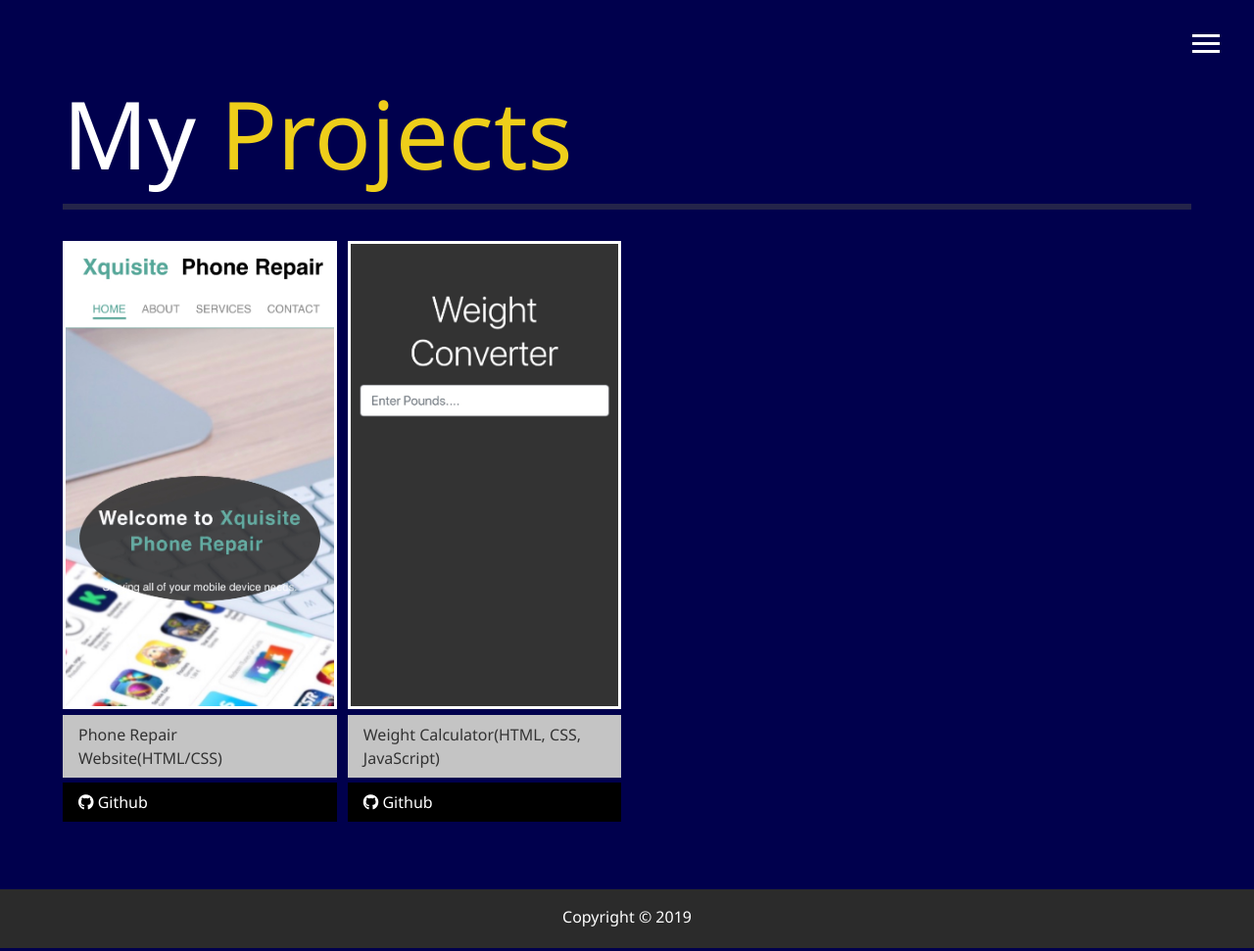
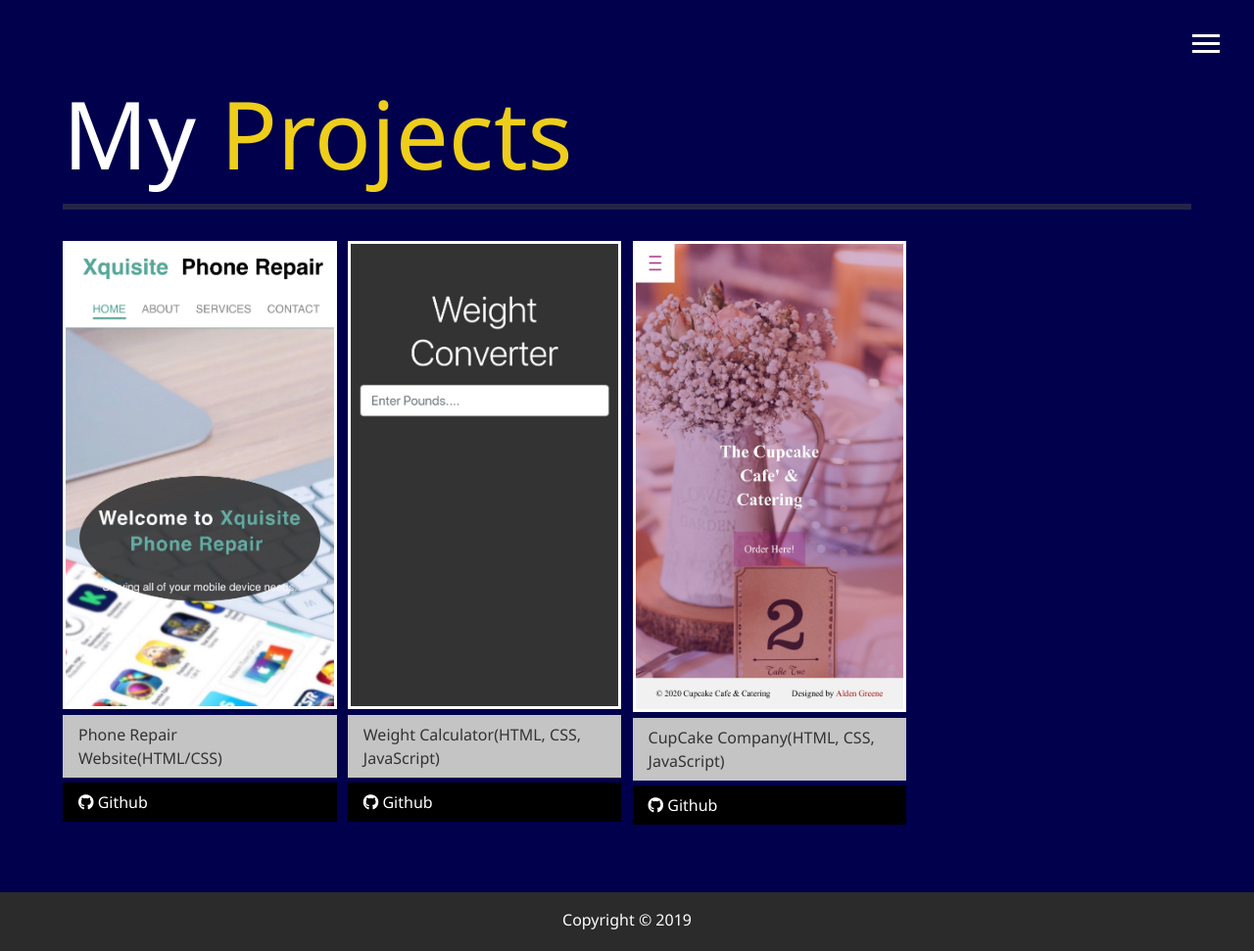
Before and after one commit to aldeng323/MyPortfolio, a plain HTML site: page work.html in a window 1280 px wide. Shown: the whole page at 98% size. Drawn offline with Linux system fonts and the light colour scheme.

Commit message:
mods
added photo to portfolio project

```diff
--- a/work.html
+++ b/work.html
@@ -86,22 +86,22 @@
       </div>
 
       <!--Project 3-->
-      <!-- <div class="item">
-        <a href="https://thecupcakecafe.info">
-          <img src="img/projects/portfolio.jpg" alt="Project">
+      <div class="item">
+        <a href="https://www.thecupcakecafe.info">
+          <img src="img/projects/cupcake.jpg" alt="Project">
         </a>
         <a href="" class="btn-light">
           <i class=""></i> CupCake Company(HTML, CSS, JavaScript)
         </a>
-        <a href="https://thecupcakecafe.info" class="btn-dark">
+        <a href="https://github.com/aldeng323/simpleeats" class="btn-dark">
           <i class="fab fa-github"></i> Github
         </a>
-      </div> -->
+      </div>
 
 
 
 
-
+<!-- Project 4 -->
       <!-- <div class="item">
         <a href="https://aldeng323.github.io/shop/">
           <img src="img/projects/portfolio.jpg" alt="Project">
```
Also changed, not shown: img/projects/cupcake.jpg (added).
